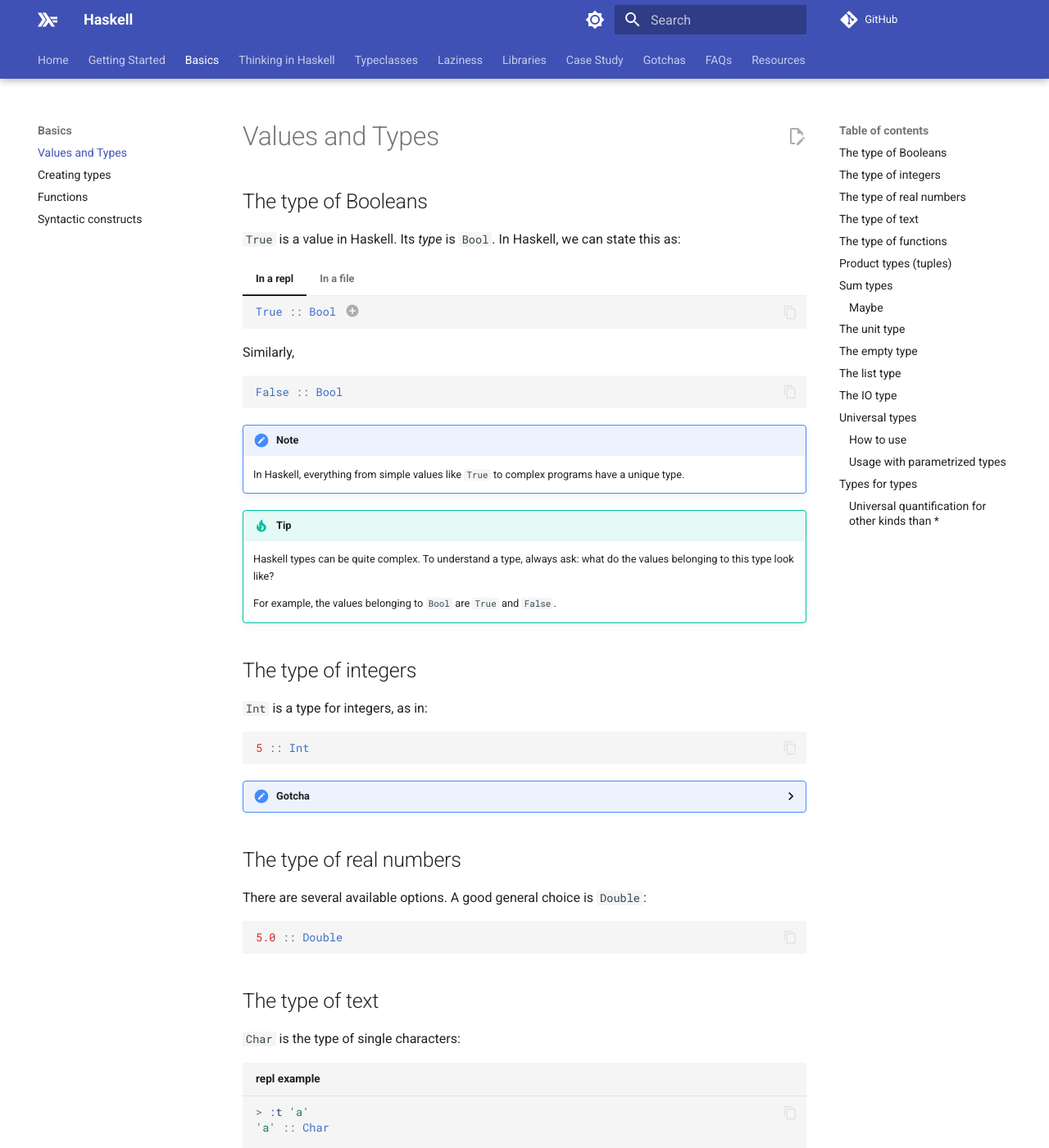
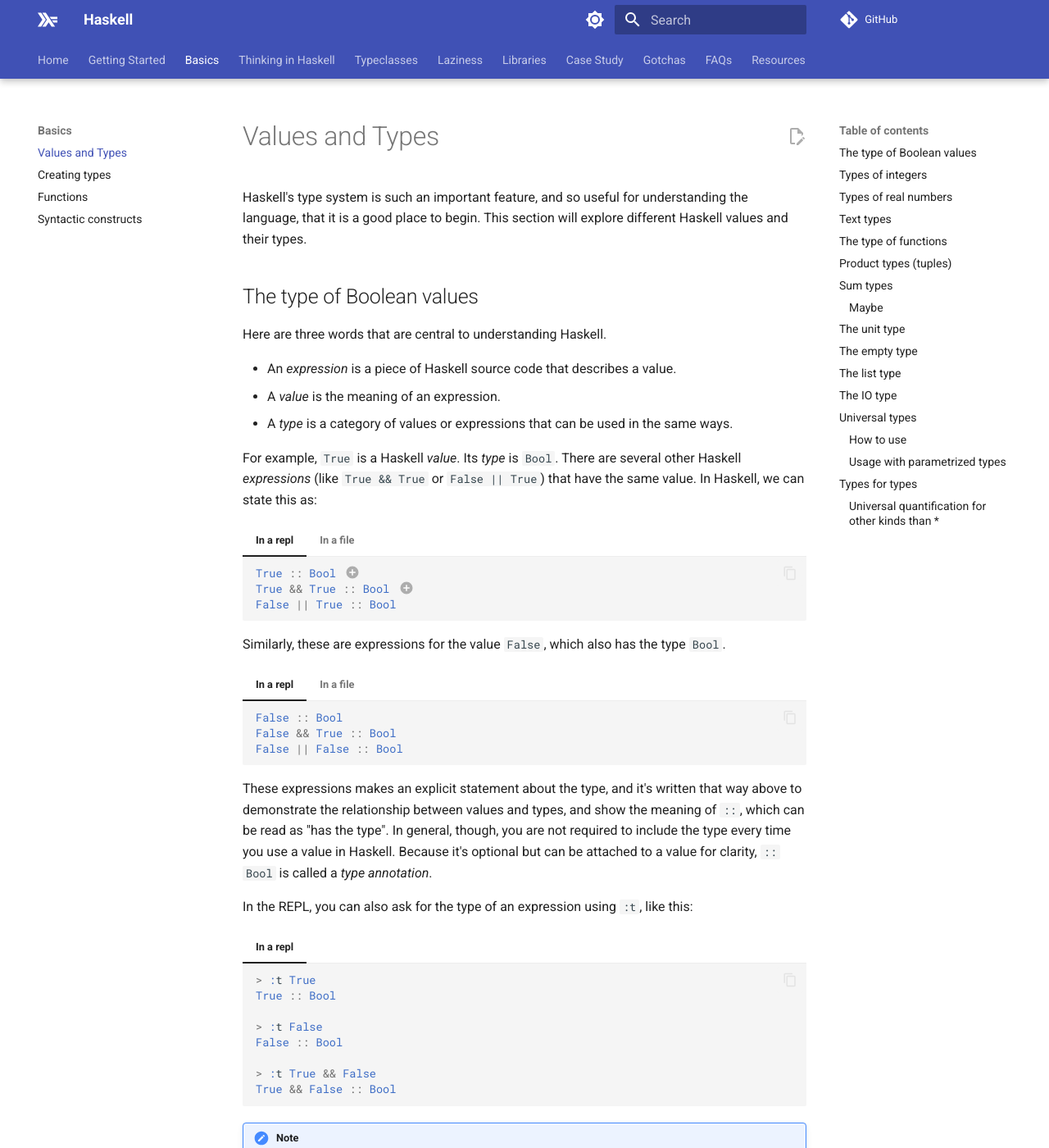
Before and after one commit to reubenharry/haskell-docs, an MkDocs documentation site: the page built from docs/docs/basics/types.md, in a window 1280 px wide and 1400 px high. Shown: the whole window at 82% size. Built offline with MkDocs 1.6.1 and Material for MkDocs 9.7.7, drawn with Linux system fonts in a browser that asks for light colours; comment, search, counter and statistics services are not loaded; some of the changed text lies outside the part shown.

Commit message:
Updates to Basics / Values and Types, up through the text section
Some of these changes are debatable, so I'd love to get your feedback.

````diff
--- a/docs/docs/basics/types.md
+++ b/docs/docs/basics/types.md
@@ -2,89 +2,222 @@
 comments: true
 ---
 
-## The type of Booleans
+Haskell's type system is such an important feature, and so useful for understanding the language, that it is a good place to begin.  This section will explore different Haskell values and their types.
 
-`True` is a value in Haskell. Its *type* is `Bool`. In Haskell, we can state this as:
+## The type of Boolean values
+
+Here are three words that are central to understanding Haskell.
+
+* An *expression* is a piece of Haskell source code that describes a value.
+* A *value* is the meaning of an expression.
+* A *type* is a category of values or expressions that can be used in the same ways.
+
+For example, `True` is a Haskell *value*. Its *type* is `Bool`. There are several other Haskell *expressions* (like `True && True` or `False || True`) that have the same value. In Haskell, we can state this as:
 
 === "In a repl"
 
     ```haskell
     True :: Bool -- (1)!
+    True && True :: Bool -- (2)!
+    False || True :: Bool
     ```
 
-    1.  Read "X :: Y" as: "the value X has the type Y"
+    1.  Read "X :: Y" as: "X has the type Y"
+    2.  `::` has a lower precedence than any other operator, so this is read as: "`True && True` has the type `Bool`"
 
 === "In a file"
 
     ```haskell
-    example :: Bool
-    example = True
+    example1 :: Bool -- (1)!
+    example1 = True
+
+    example2 :: Bool
+    example2 = True && True
+
+    example3 :: Bool
+    example3 = False || True
     ```
 
-Similarly,
+    1. A source file contains *declarations* instead expressions, so we define new variables. It's also possible write `example1 = True :: Bool`, but it's unusual. More commonly, Haskell source files contain the type of a definition on a separate line from the value as shown here.
 
-```haskell
-False :: Bool
-```
+Similarly, these are expressions for the value `False`, which also has the type `Bool`.
+
+=== "In a repl"
+
+    ```haskell
+    False :: Bool
+    False && True :: Bool
+    False || False :: Bool
+    ```
+
+=== "In a file"
+
+    ```haskell
+    example4 :: Bool
+    example4 = False
+
+    example5 :: Bool
+    example5 = False && True
+
+    example6 :: Bool
+    example6 = False || False
+    ```
+
+These expressions makes an explicit statement about the type, and it's written that way above to demonstrate the relationship between values and types, and show the meaning of `::`, which can be read as "has the type". In general, though, you are not required to include the type every time you use a value in Haskell. Because it's optional but can be attached to a value for clarity, `:: Bool` is called a *type* *annotation*.
+
+In the REPL, you can also ask for the type of an expression using `:t`, like this:
+
+=== "In a repl"
+
+    ```haskell
+    > :t True
+    True :: Bool
+
+    > :t False
+    False :: Bool
+
+    > :t True && False
+    True && False :: Bool
+    ```
 
 !!! Note
-    In Haskell, everything from simple values like `True` to complex programs have a unique type.
+    In Haskell, every value, from a simple value like `True` to a complex program, has a type.
 
 !!! Tip
-    Haskell types can be quite complex. To understand a type, always ask: what do the values belonging to this type look like?
+    'Bool' is a simple type, but Haskell types can become quite complex, too. To understand a type, always start by asking: what do the values belonging to this type look like?
 
     For example, the values belonging to `Bool` are `True` and `False`.
 
-## The type of integers
+## Types of integers
 
-`Int` is a type for integers, as in:
+`Int` is one type for integers. An `Int` is a signed integer with a fixed number of bits, but the exact number of bits depends on the Haskell implementation and architecture.
 
-```haskell
-5 :: Int
-```
+=== "In a repl"
+
+    ```haskell
+    5 :: Int
+    ```
+
+=== "In a file"
+
+    ```haskell
+    x :: Int
+    x = 5
+    ```
+
+Sometimes you might want to work with integers whose values can be arbitrarily large.  For this, there's another type: `Integer`. The same expression, `5`, can be used to describe an `Integer`, as well!
+
+=== "In a repl"
+
+    ```haskell
+    5 :: Integer
+    5 * 1000000000000000000 :: Integer
+    ```
+
+=== "In a file"
+
+    ```haskell
+    y1 :: Integer
+    y1 = 5
+
+    y2 :: Integer
+    y2 = 5 * 1000000000000000000
+    ```
+
+An expression like `5` that can more than one type is said to be *overloaded*. It can describe different values depending on the type it's used as.
 
 ??? Gotcha
-    `5` can have a more general type in Haskell. See [here](/faq/numbers.md)
+    If you ask for the type of `5` in the REPL, you'll see neither the type `Int` nor `Integer`, but rather `Num a => a`. This will make more sense once you understand type variables and type classes, but it just means the expression `5` can represent a value of any number type. See [here](/faq/numbers.md)
 
-## The type of real numbers
+## Types of real numbers
 
-There are several available options. A good general choice is `Double`:
+When it comes to numbers with a fractional part, Haskell again provides several possible types.
 
-```haskell
-5.0 :: Double
-```
+A good general choice is `Double`, which represents an IEEE double-precision floating point number:
 
-## The type of text
+=== "In a repl"
 
-`Char` is the type of single characters:
+    ```haskell
+    5 :: Double -- (1)!
+    3.14 :: Double
+    ```
 
-```hs title="repl example"
-> :t 'a'
-'a' :: Char
+    1. The same expression, `5`, can also be a `Double`.  To be more explicit, you can also write `5.0`.
 
-> :t 'b'
-'b' :: Char
-```
+=== "In a file"
 
-`Text` is the type of sequences of characters:
+    ```haskell
+    z1 :: Double
+    z1 = 5
 
-```haskell
-{-# LANGUAGE OverloadedStrings #-} --(1)!
-import Data.Text (Text)
+    z2 :: Double
+    z2 = 3.14
+    ```
 
-exampleText :: Text
-exampleText = "hello world!"
-```
+Floating point numbers are fixed precision, so doing computations with them can result in rounding error.  An exact option for numbers with a fractional part is `Rational`, which can represent any rational number (that is, any fraction) exactly.
 
-1. See [here](/gotchas/strings) for why this extension is needed.
+=== "In a repl"
 
+    ```haskell
+    5 :: Rational
+    3.14 :: Rational
+    ```
 
+=== "In a file"
 
+    ```haskell
+    z3 :: Rational
+    z3 = 5
 
-<!-- Haskell's type system is such an important feature, and so useful for understanding the language, that it is a good place to begin.
+    z4 :: Rational
+    z4 = 3.14
+    ```
 
-Every expression (that includes all programs) in the language has a unique type. -->
+??? Gotcha
+    If you ask for the type of `3.14` in the REPL, you'll see neither `Double` nor `Rational`, but rather `Fractional a => a`. This will make more sense once you understand type variables and type classes, but it just means the expression `3.14` can represent a value of any fractional number type. See [here](/faq/numbers.md)
 
+## Text types
+
+`Char` is the type of single characters.  These are written in single quotes.
+
+=== "In a repl"
+
+    ```haskell
+    'A' :: Char
+    'b' :: Char
+    ```
+
+=== "In a file"
+
+    c1 :: Char
+    c1 = 'A'
+
+    c2 :: Char
+    c2 = 'b'
+
+`Text` is the best type for most sequences of characters.  However, there's a bit of boilerplate needed to use it.
+
+=== "In a repl"
+
+    ```haskell
+    :set -XOverloadedStrings
+    import Data.Text (Text)
+
+    "hello world!" :: Text
+    ```
+
+=== "In a file"
+
+    ```haskell
+    {-# LANGUAGE OverloadedStrings #-}
+    import Data.Text (Text)
+
+    exampleText :: Text
+    exampleText = "hello world!"
+    ```
+
+??? Gotcha
+    See [here](/gotchas/strings) for why the `OverloadedStrings` language extension is needed.
 
 ## The type of functions
 
````
